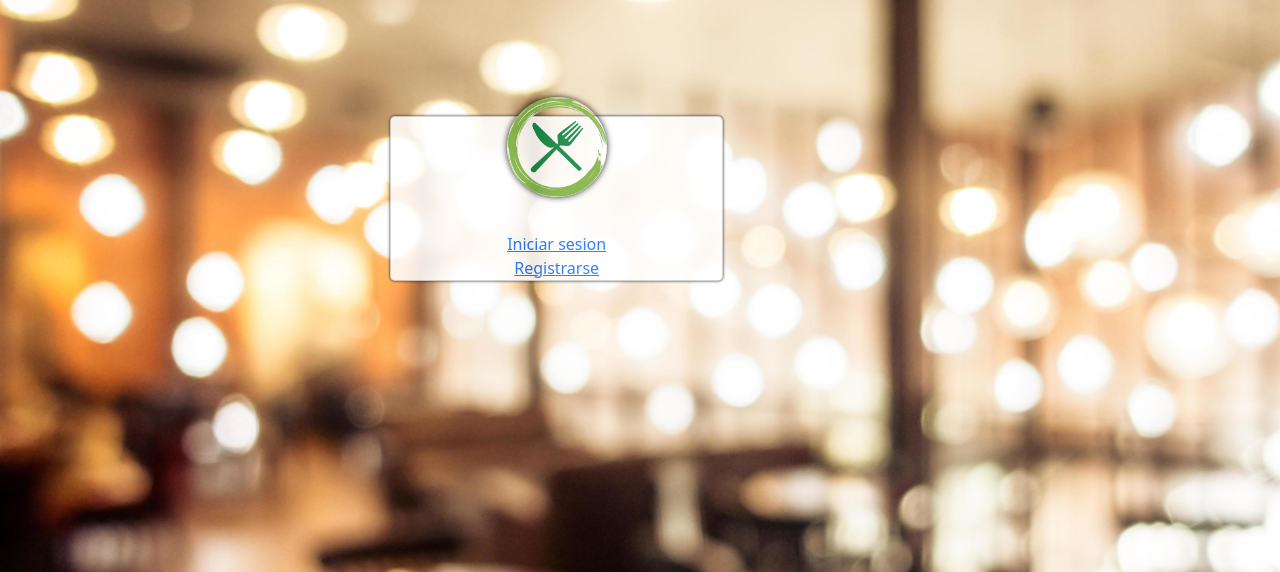
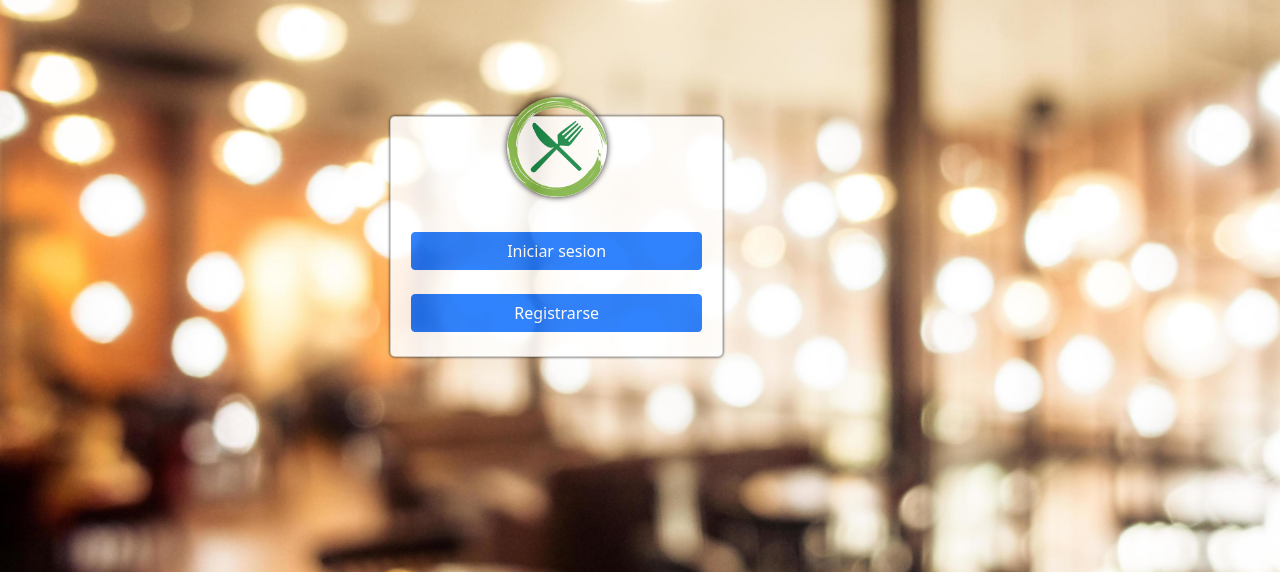
Before and after one commit to Vittoowo/Portafolio, a Django app: page / in a window 1280 px wide. Shown: the part 68-640 px from the top of the page. Run offline with Django 3.2, Linux system fonts and the light colour scheme; some libraries are stand-ins or nearby versions.

Commit message:
Cambio de visual botones en home

```diff
--- a/usuarios/templates/usuarios/home.html
+++ b/usuarios/templates/usuarios/home.html
@@ -35,10 +35,14 @@
 
 
      {% if user.is_authenticated %}
-    <a href="{% url 'logout' %}">Cerrar sesion</a>
+
+    <a href="{% url 'logout' %}" class="btn btn-primary">Cerrar sesion</a>
+    </br>
     {% else %}
-    <a href="{% url 'login' %}">Iniciar sesion</a>
-    <a href="{% url 'registro' %}">Registrarse</a>
+    <a href="{% url 'login' %}" class="btn btn-primary">Iniciar sesion</a>
+    </br>
+    <a href="{% url 'registro' %}" class="btn btn-primary">Registrarse</a>
+    </br>
     {% endif %}
 
 
```
